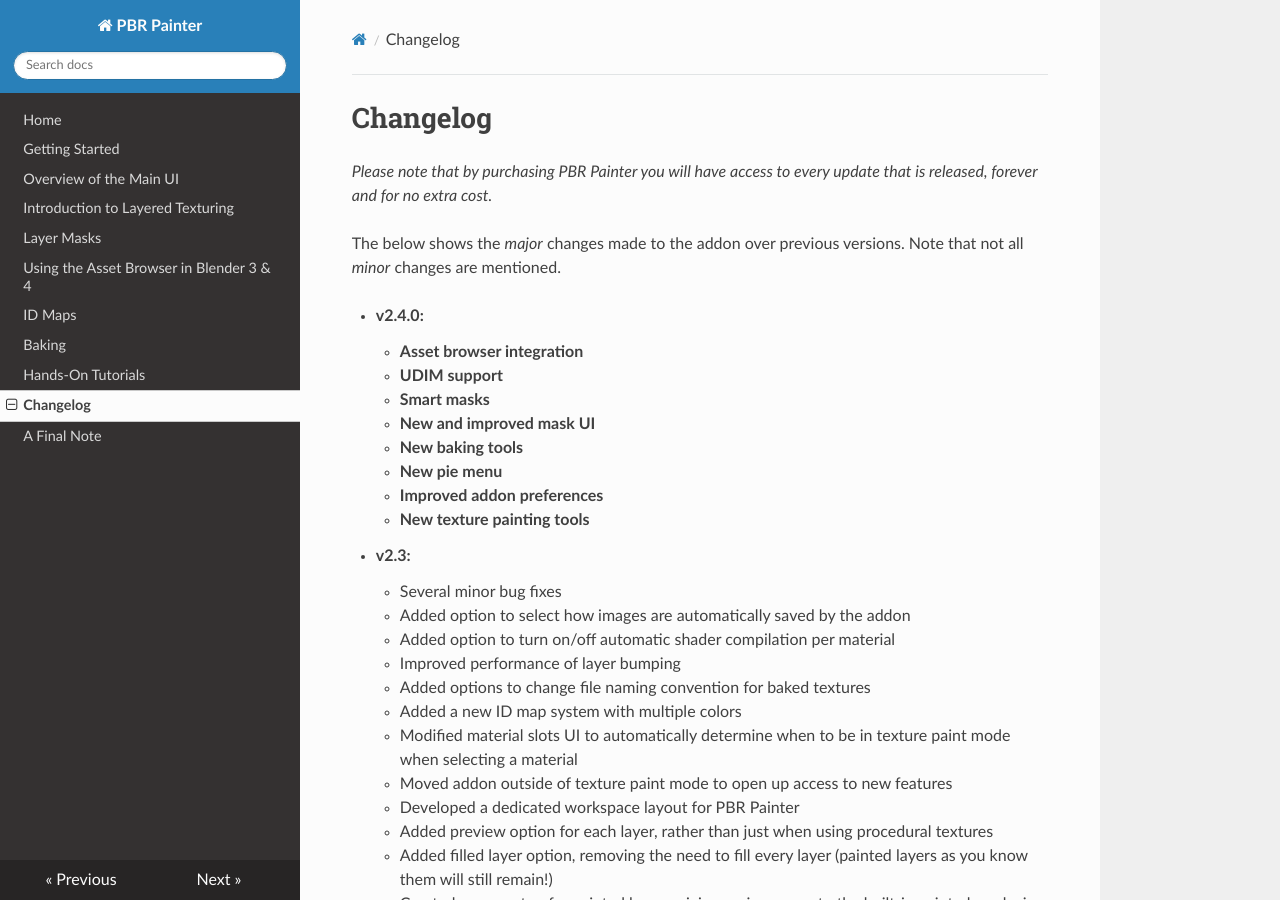
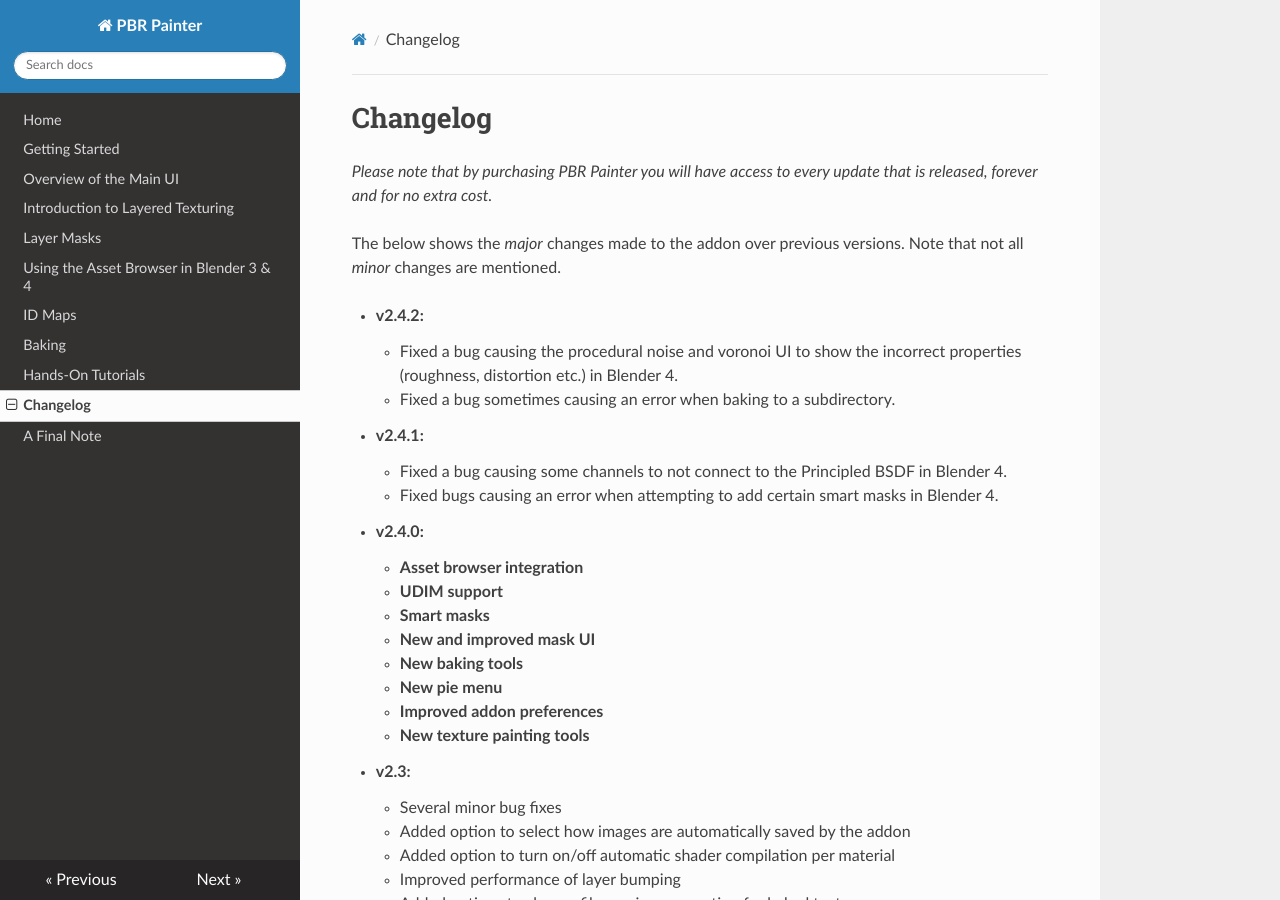
Before and after one commit to pbrpainter/pbr-painter-doc, an MkDocs documentation site: the page built from docs/change_log.md, in a window 1280 px wide and 900 px high. Built offline with MkDocs 1.6.1, drawn with Linux system fonts in a browser that asks for light colours; nearby versions of some CDN libraries.

Commit message:
Updated documentation to v2.4.2

```diff
--- a/docs/change_log.md
+++ b/docs/change_log.md
@@ -3,6 +3,12 @@
 
 The below shows the _major_ changes made to the addon over previous versions. Note that not all _minor_ changes are mentioned.
 
+- __v2.4.2:__
+	- Fixed a bug causing the procedural noise and voronoi UI to show the incorrect properties (roughness, distortion etc.) in Blender 4.
+	- Fixed a bug sometimes causing an error when baking to a subdirectory.
+- __v2.4.1:__
+	- Fixed a bug causing some channels to not connect to the Principled BSDF in Blender 4.
+	- Fixed bugs causing an error when attempting to add certain smart masks in Blender 4.
 - __v2.4.0:__
 	- __Asset browser integration__
 	- __UDIM support__
```
Also changed, not shown: docs/index.md (+1 -1 lines).
